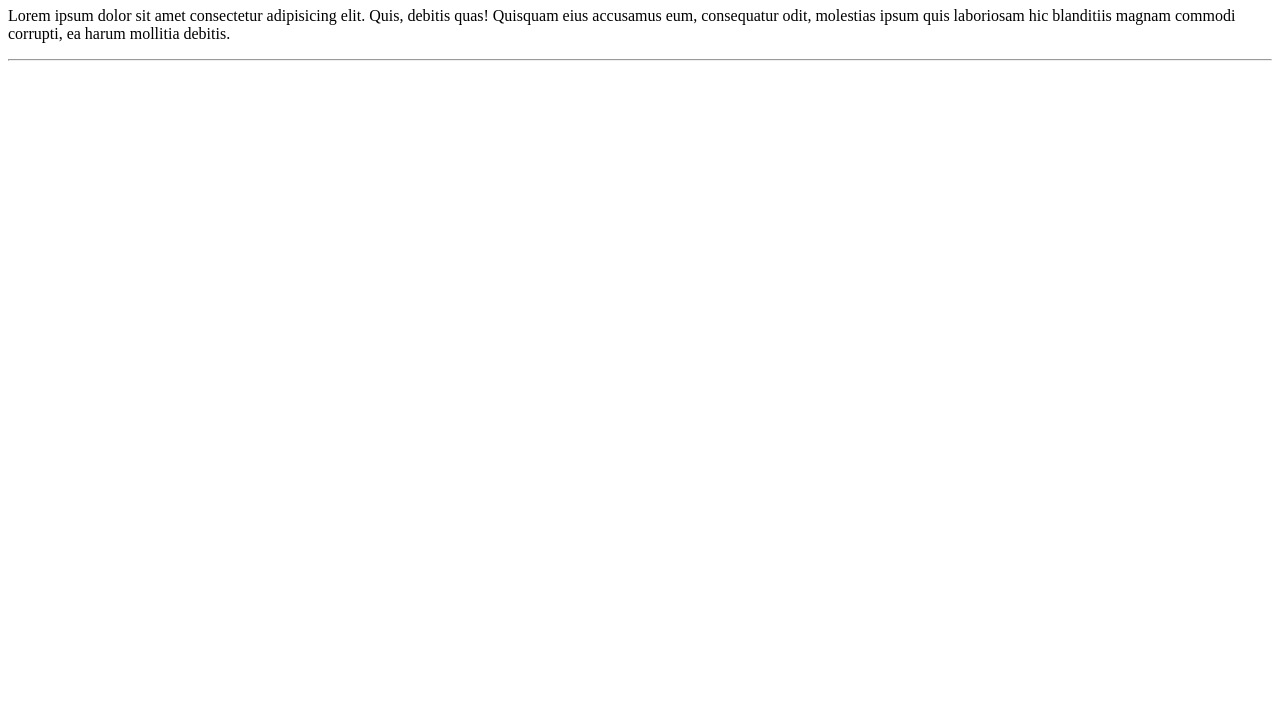
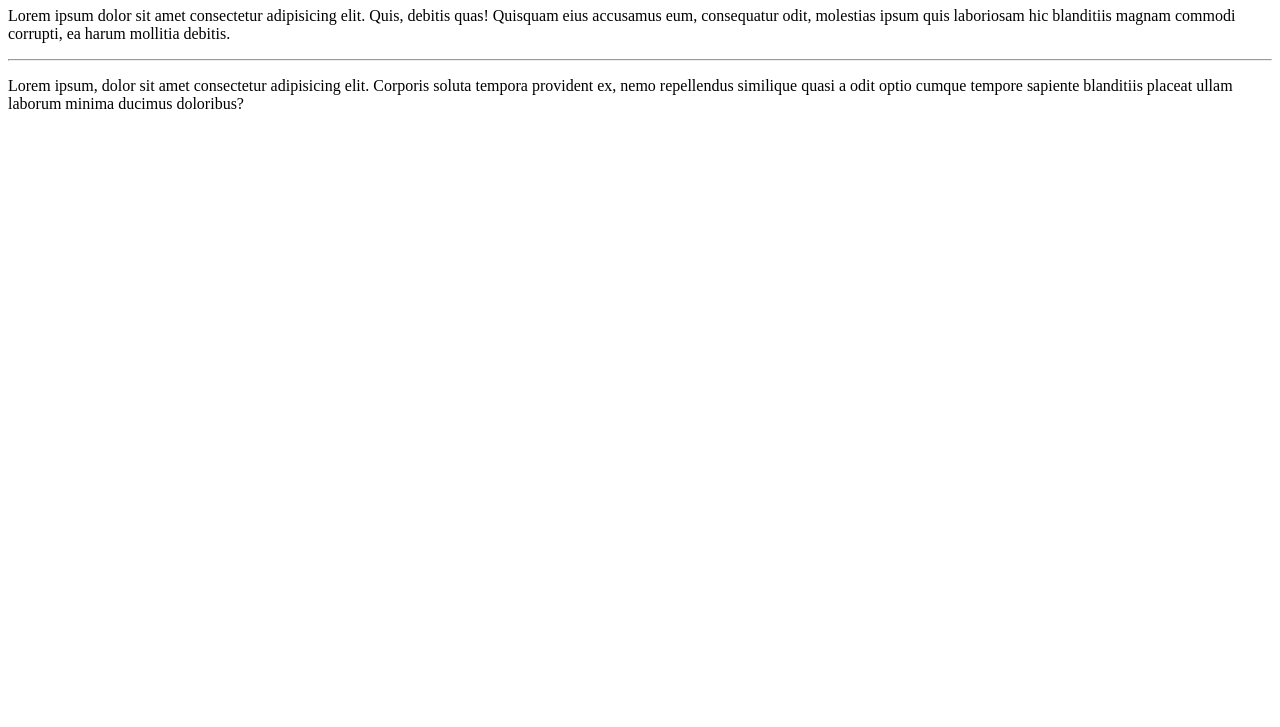
Before and after one commit to danilosantana240765/OlaMundo, a plain HTML site: page site-exemplo/index.html in a window 1280 px wide. Shown: the part 73-800 px from the top of the page. Drawn offline with Linux system fonts and the light colour scheme.

Commit message:
Adionei um paragragrafos
Adi

```diff
--- a/site-exemplo/index.html
+++ b/site-exemplo/index.html
@@ -10,6 +10,6 @@
     <h1>Olá, Mundo!</h1>
     <p>Lorem ipsum dolor sit amet consectetur adipisicing elit. Quis, debitis quas! Quisquam eius accusamus eum, consequatur odit, molestias ipsum quis laboriosam hic blanditiis magnam commodi corrupti, ea harum mollitia debitis.</p>
     <hr>
-
+    <p>Lorem ipsum, dolor sit amet consectetur adipisicing elit. Corporis soluta tempora provident ex, nemo repellendus similique quasi a odit optio cumque tempore sapiente blanditiis placeat ullam laborum minima ducimus doloribus?</p>
 </body>
 </html>
```
